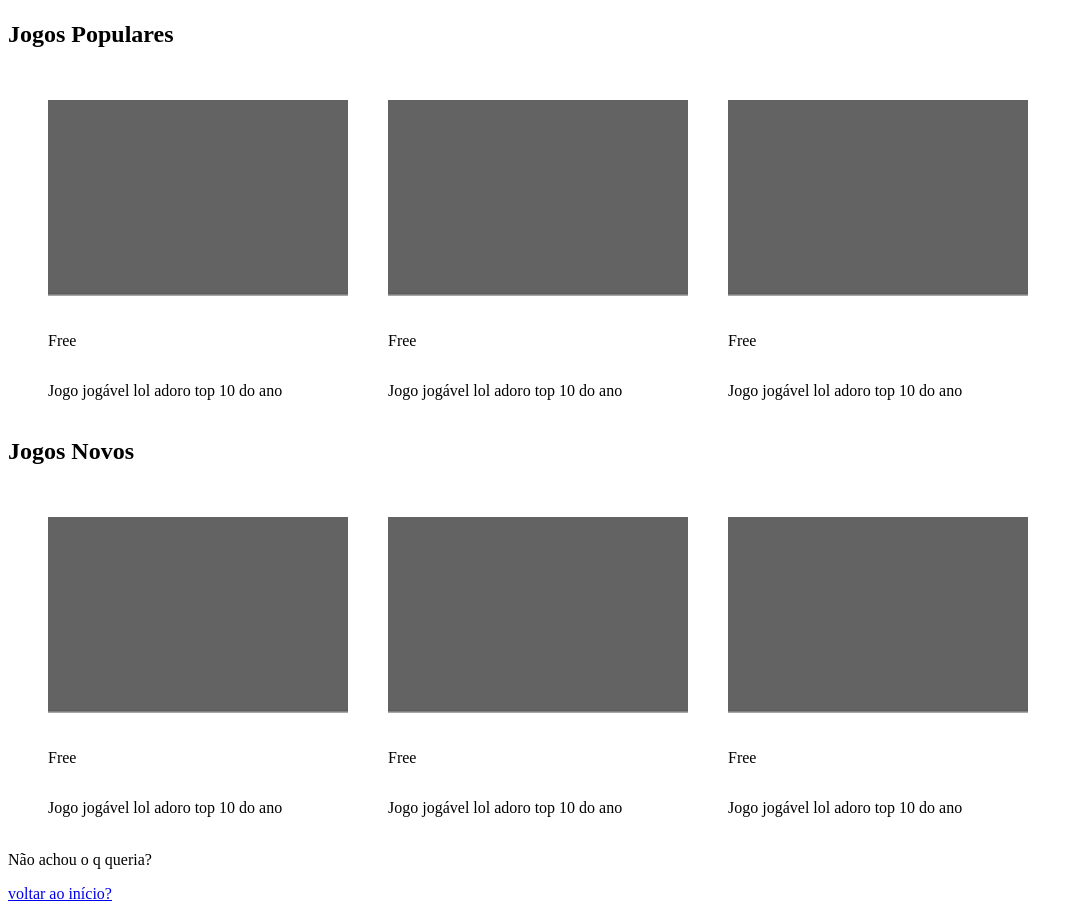
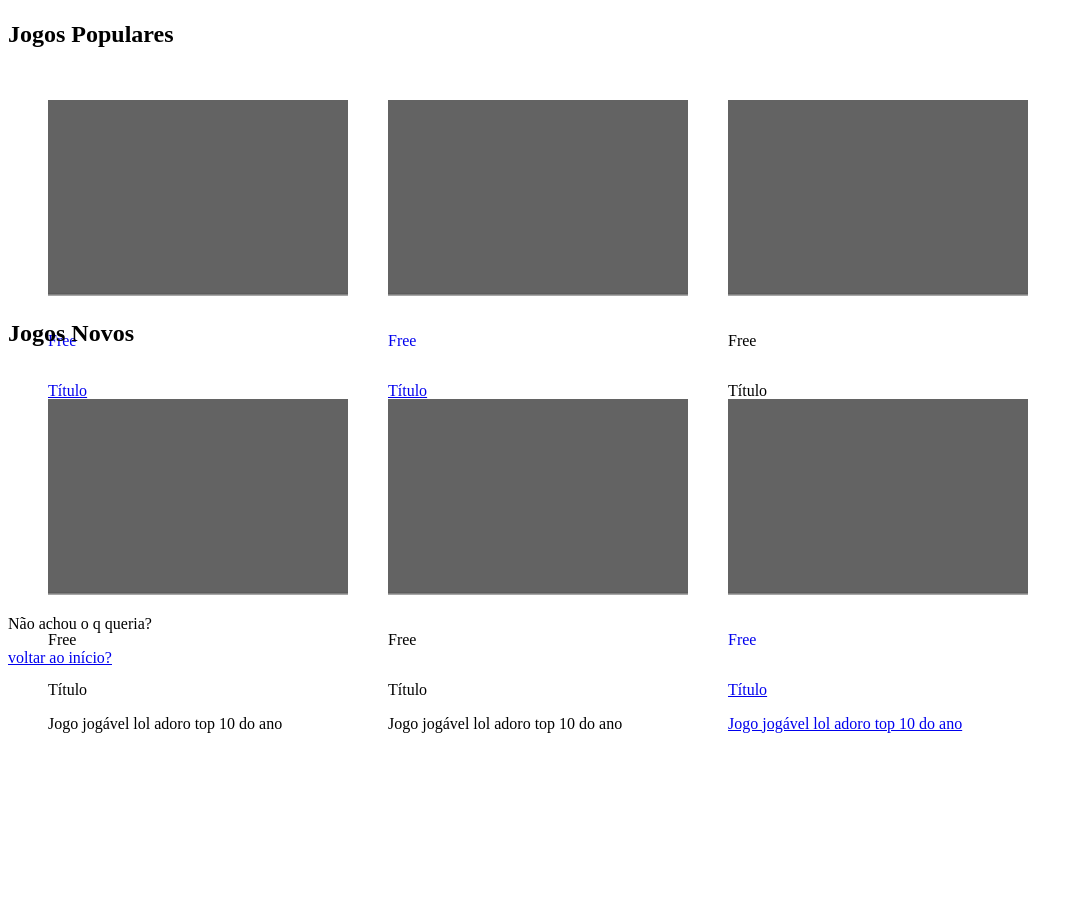
Before and after one commit to Andre-escola/Indigo-Valley, a plain HTML site: page index.html in a window 1280 px wide. Shown: the part 469-1388 px from the top of the page, without its empty margins (0-1083 px from the left). After the commit the page ends 1202 px from the top, so only its background shows below. Drawn offline with Linux system fonts and the light colour scheme.

Commit message:
Add files via upload

```diff
--- a/index.html
+++ b/index.html
@@ -29,42 +29,60 @@
         <h2>Jogos Populares</h2>
         <div>
             <ul>
+                <a href="pagina-jogo.html">
                 <p><img src="images.png"></p>
                 <p class="price-games">Free</p>
+                <p class="title-game">Título</p>
                 <p class="desc-games">Jogo jogável lol adoro top 10 do ano</p>
+                </a>
             </ul>
 
             <ul>
+                <a href="pagina-jogo.html">
                 <p><img src="images.png"></p>
                 <p class="price-games">Free</p>
+                <p class="title-game">Título</p>
                 <p class="desc-games">Jogo jogável lol adoro top 10 do ano</p>
+                </a>
             </ul>
 
             <ul>
+                <a href="pagina-jogo.html"></a>
                 <p><img src="images.png"></p>
                 <p class="price-games">Free</p>
+                <p class="title-game">Título</p>
                 <p class="desc-games">Jogo jogável lol adoro top 10 do ano</p>
+                </a>
             </ul>
         </div>
 
         <h2>Jogos Novos</h2>
         <div>
         <ul>
+            <a href="pagina-jogo.html"></a>
             <p><img src="images.png"></p>
             <p class="price-games">Free</p>
+            <p class="title-game">Título</p>
             <p class="desc-games">Jogo jogável lol adoro top 10 do ano</p>
+            </a>
         </ul>
 
         <ul>
+            <a href="pagina-jogo.html"></a>
             <p><img src="images.png"></p>
             <p class="price-games">Free</p>
+            <p class="title-game">Título</p>
             <p class="desc-games">Jogo jogável lol adoro top 10 do ano</p>
+            </a>
         </ul>
 
         <ul>
+            <a href="pagina-jogo.html">
             <p><img src="images.png"></p>
             <p class="price-games">Free</p>
+            <p class="title-game">Título</p>
             <p class="desc-games">Jogo jogável lol adoro top 10 do ano</p>
+            </a>
         </ul>
         </div>
 
--- a/style.css
+++ b/style.css
@@ -88,8 +88,8 @@ header{
 
 /* caixa dos jogos*/
 div{
-    width: 300px;
-    height: 350px;
+    width: 100px;
+    height: 100px;
     display: inline-flex;
 }
 
@@ -114,4 +114,4 @@ img{
     width: 300px;
 }
 
-/*Store tags*/
+/*pagina jogo*/
```
Also changed, not shown: pagina-jogo.html (added, +22 -0 lines), store.html (+19 -1 lines).
